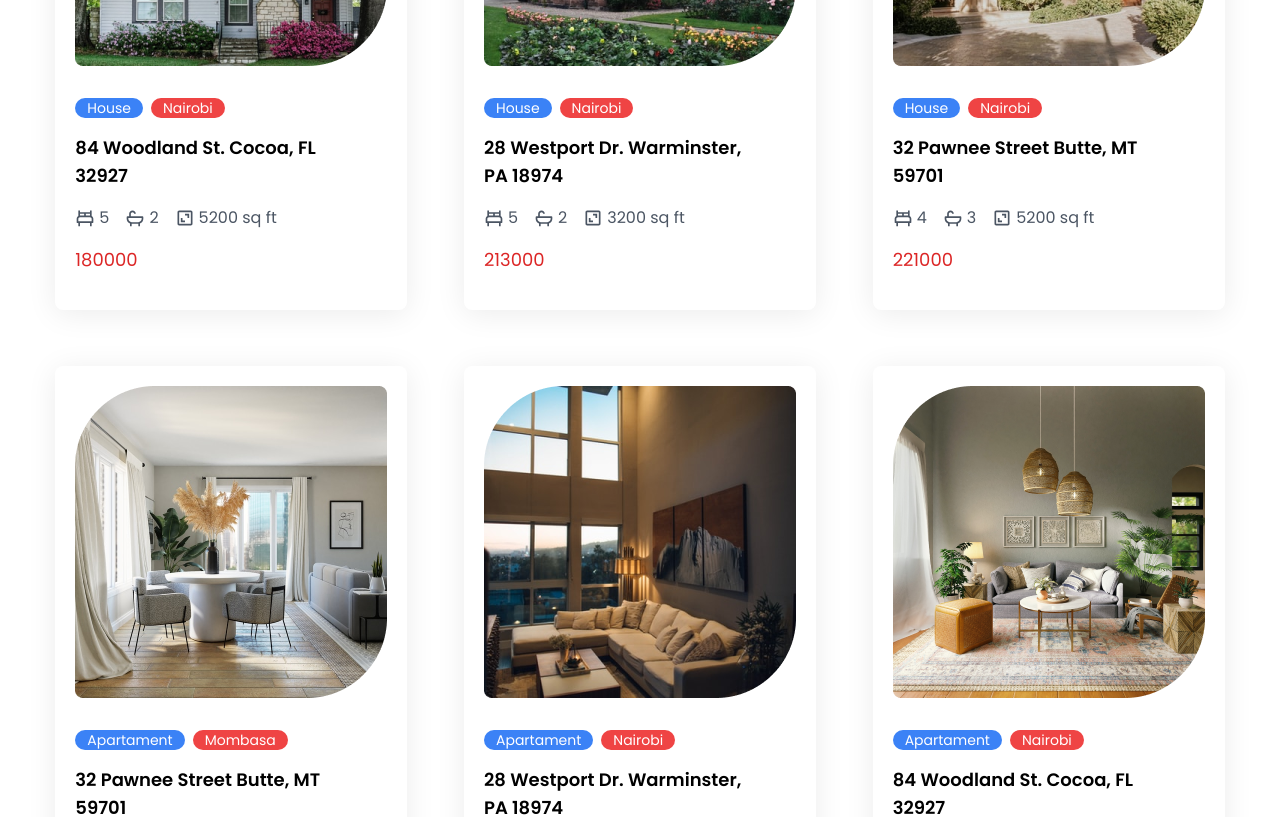
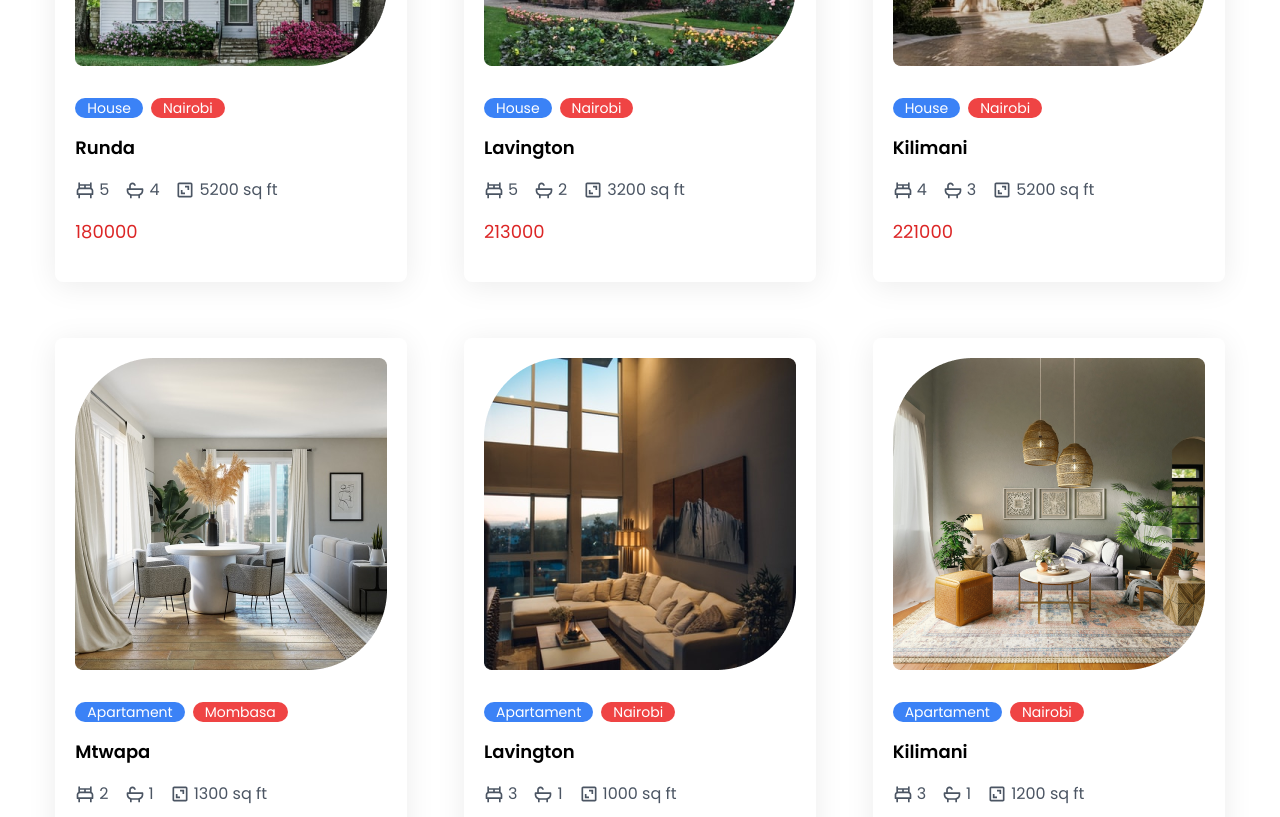
Before and after one commit to Thuotracy/real-estate-app-design, a React (Create React App) app: page / in a window 1280 px wide. Shown: the part 3560-4377 px from the top of the page. Built offline with nearby package versions, Linux system fonts and the light colour scheme.

Commit message:
made changes

```diff
--- a/src/data.js
+++ b/src/data.js
@@ -316,9 +316,9 @@ export const housesData = [
     image: House10,
     imageLg: House10Lg,
     country: 'Nairobi',
-    address: '84 Woodland St. Cocoa, FL 32927',
+    address: 'Runda',
     bedrooms: '5',
-    bathrooms: '2',
+    bathrooms: '4',
     surface: '5200 sq ft',
     year: '2014',
     price: '180000',
@@ -337,7 +337,7 @@ export const housesData = [
     image: House11,
     imageLg: House11Lg,
     country: 'Nairobi',
-    address: '28 Westport Dr. Warminster, PA 18974',
+    address: 'Lavington',
     bedrooms: '5',
     bathrooms: '2',
     surface: '3200 sq ft',
@@ -358,7 +358,7 @@ export const housesData = [
     image: House12,
     imageLg: House12Lg,
     country: 'Nairobi',
-    address: '32 Pawnee Street Butte, MT 59701',
+    address: 'Kilimani',
     bedrooms: '4',
     bathrooms: '3',
     surface: '5200 sq ft',
@@ -379,7 +379,7 @@ export const housesData = [
     image: Apartment4,
     imageLg: Apartment4Lg,
     country: 'Mombasa',
-    address: '32 Pawnee Street Butte, MT 59701',
+    address: 'Mtwapa',
     bedrooms: '2',
     bathrooms: '1',
     surface: '1300 sq ft',
@@ -400,7 +400,7 @@ export const housesData = [
     image: Apartment5,
     imageLg: Apartment5Lg,
     country: 'Nairobi',
-    address: '28 Westport Dr. Warminster, PA 18974',
+    address: 'Lavington',
     bedrooms: '3',
     bathrooms: '1',
     surface: '1000 sq ft',
@@ -421,7 +421,7 @@ export const housesData = [
     image: Apartment6,
     imageLg: Apartment6Lg,
     country: 'Nairobi',
-    address: '84 Woodland St. Cocoa, FL 32927',
+    address: 'Kilimani',
     bedrooms: '3',
     bathrooms: '1',
     surface: '1200 sq ft',
```
